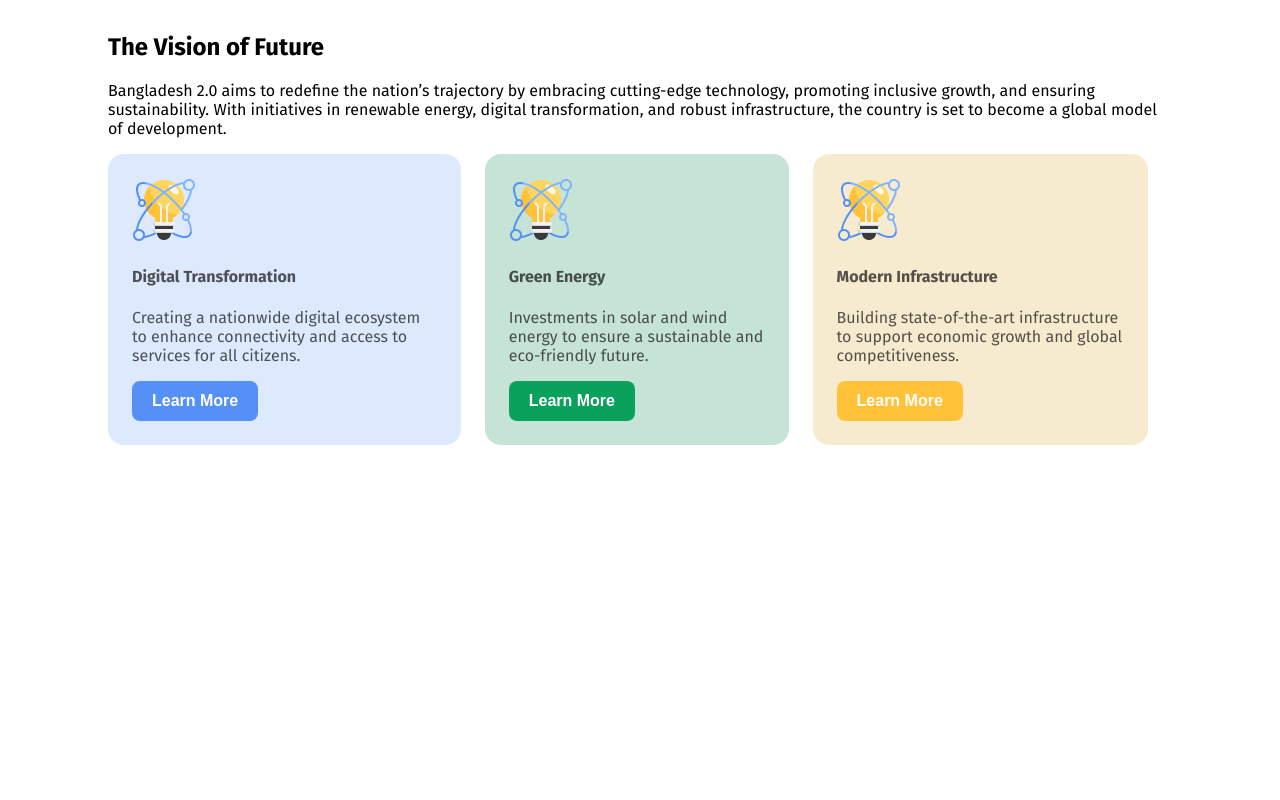
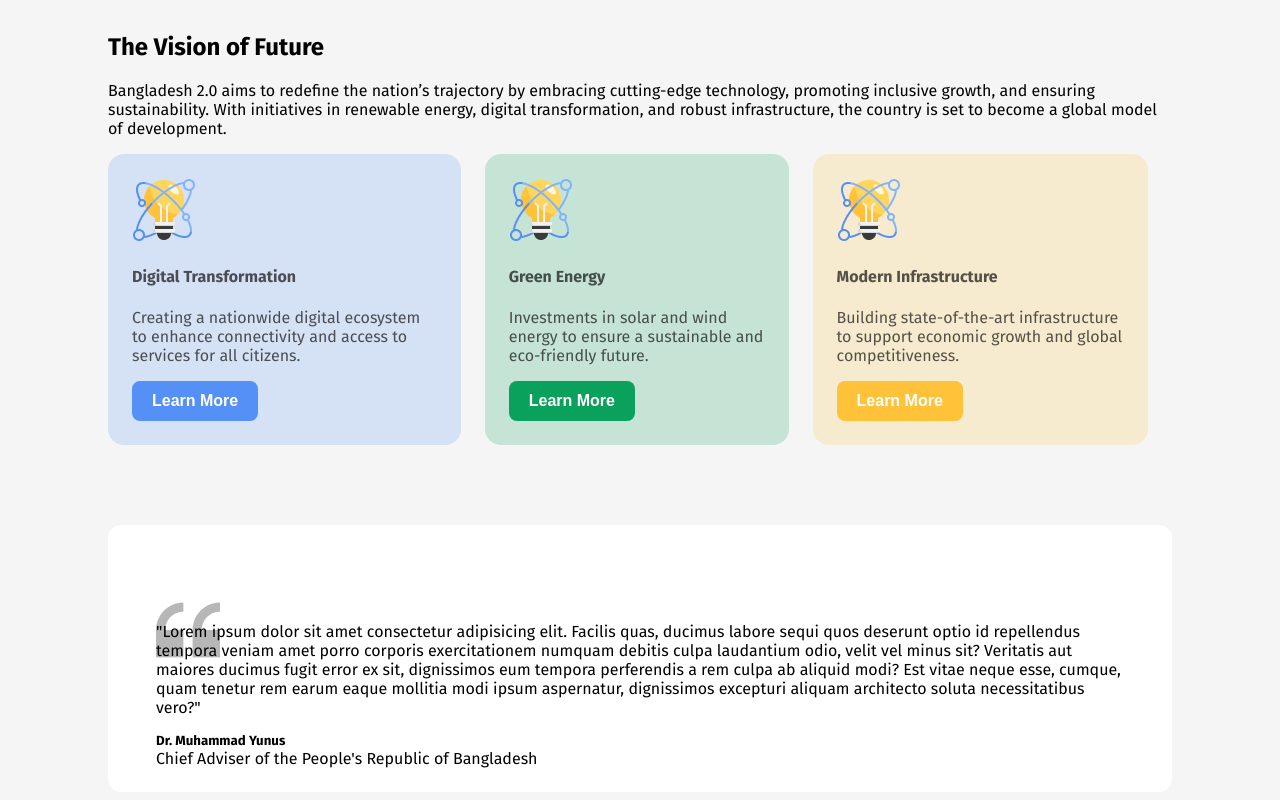
Before and after one commit to sohag1106/bangladesh-2.0, a plain HTML site: page index.html in a window 1280 px wide. Shown: the part 1370-2170 px from the top of the page. Before the commit the page ends 1903 px from the top, so only its background shows below. Drawn offline with Linux system fonts and the light colour scheme.

Commit message:
Younuf part done

```diff
--- a/css/style.css
+++ b/css/style.css
@@ -1,6 +1,7 @@
 
 html,body {
     font-family: "Fira Sans", serif;
+    background-color: rgba(245, 245, 245, 1);
 }
 
 .nav-flot{
@@ -95,7 +96,28 @@ section{
 
 }
 
+.position-ab{
+    position: absolute;
+}
 
+.margin-48{
+    margin-top: 48px;
+    position: relative;
+    font-size: 16px;
+}
+
+.class-border{
+
+    border-radius: 13px ;
+    background-color: #FFFFFF;
+    border-color: rgba(97, 97, 97, 0.3);
+    padding:24px 48px ;
+}
+
+.zero-mar-pad{
+    margin: 0px;
+    padding: 0px;
+}
 
 
 
--- a/index.html
+++ b/index.html
@@ -101,6 +101,19 @@
             </div>
         </section>
 
+        <section class="class-border">
+            <div class="">
+                <img class="position-ab" style="padding-top: 1px;" src="images/quote-bg.png" alt="">
+                <p class="margin-48" style="padding-top: 25px;">"Lorem ipsum dolor sit amet consectetur adipisicing elit. Facilis quas, ducimus labore sequi quos deserunt optio id repellendus tempora veniam amet porro corporis exercitationem numquam debitis culpa laudantium odio, velit vel minus sit? Veritatis aut maiores ducimus fugit error ex sit, dignissimos eum tempora perferendis a rem culpa ab aliquid modi? Est vitae neque esse, cumque, quam tenetur rem earum eaque mollitia modi ipsum aspernatur, dignissimos excepturi aliquam architecto soluta necessitatibus vero?"</p>
+
+            </div>
+            <div>
+                <h5 class="zero-mar-pad">Dr. Muhammad Yunus</h5>
+                <p class="zero-mar-pad">Chief Adviser of the People's Republic of Bangladesh</p>
+            </div>
+        </section>
+
+
 
     </main>
 <footer>
```
